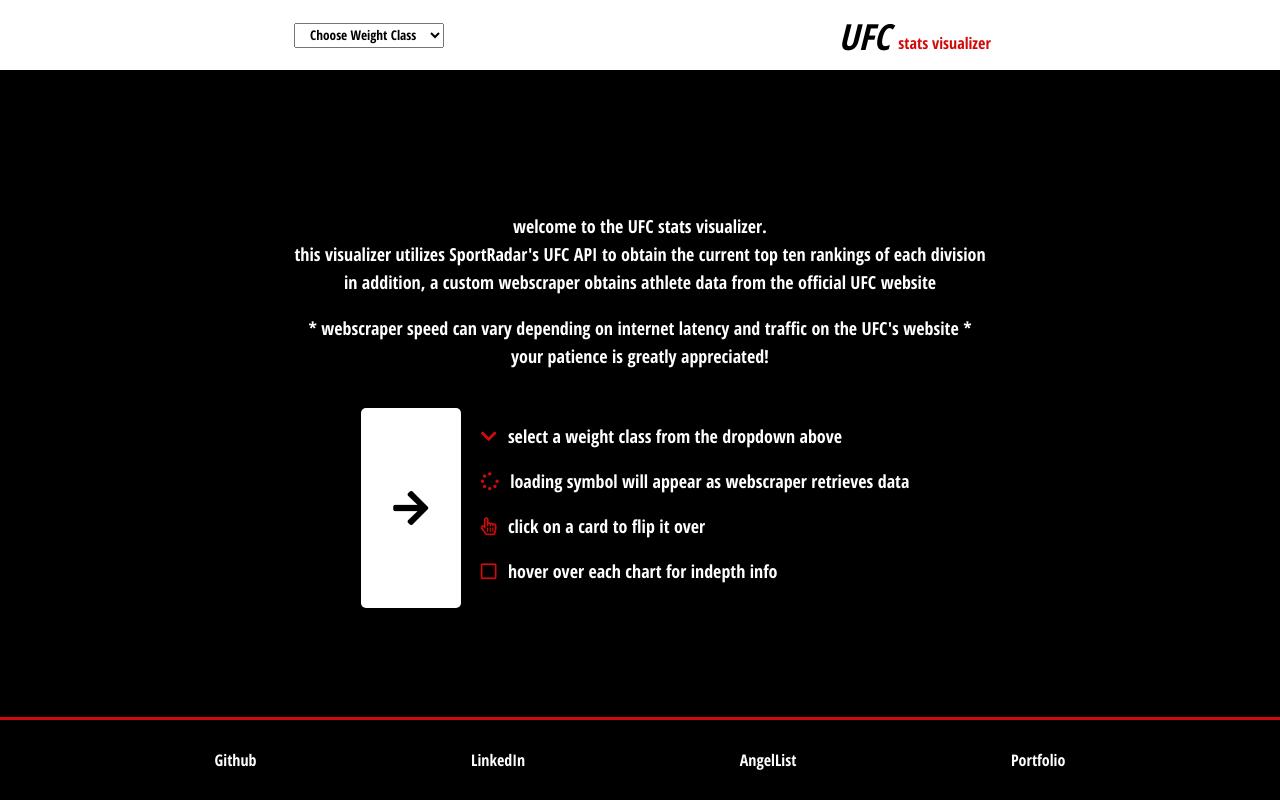
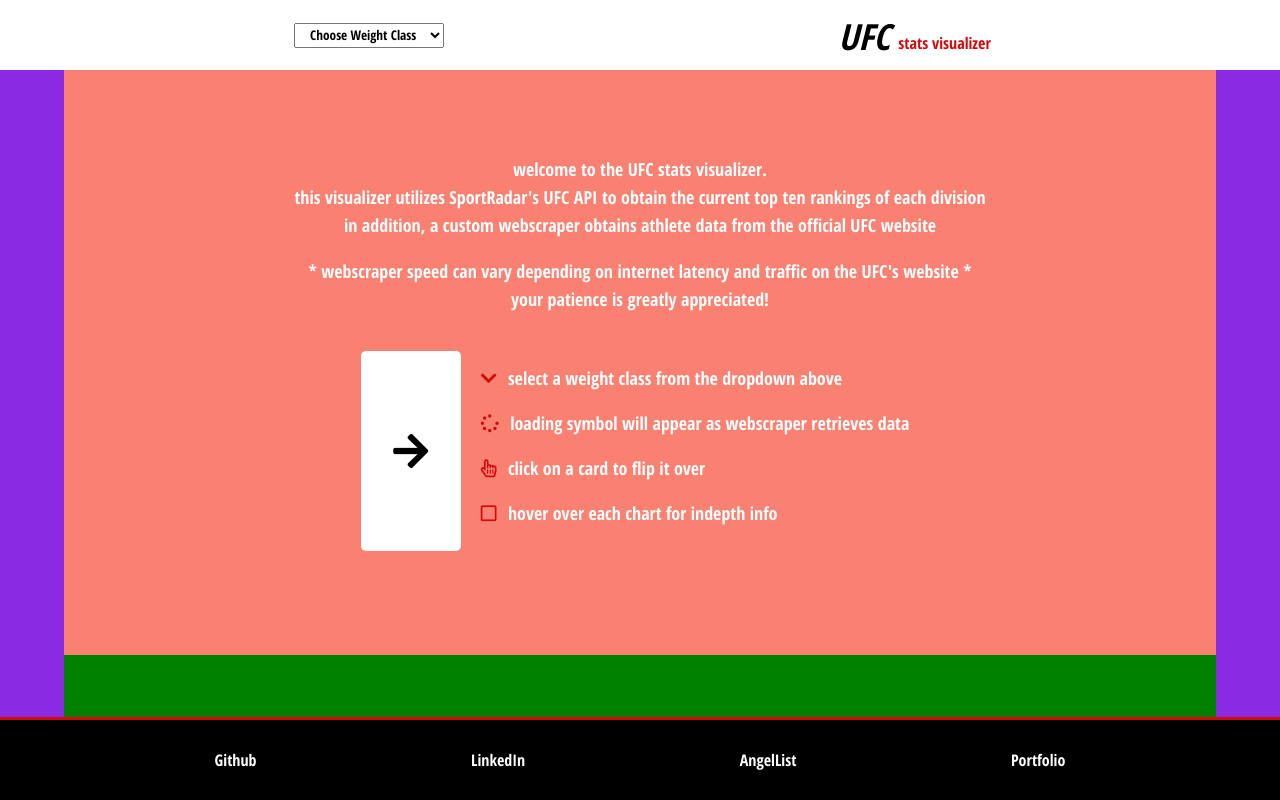
Before and after one commit to juansanchez721/ufc-stats-visualizer, a website built with webpack: page dist/index.html in a window 1280 px wide. Built offline with nearby package versions, Linux system fonts and the light colour scheme; files whose address does not match are found by name.

Commit message:
restructured element layout

```diff
--- /dev/null
+++ b/src/scripts/scroll.js
@@ -0,0 +1,5 @@
+
+
+const scroll = () => {
+
+}
--- a/src/styles/index.scss
+++ b/src/styles/index.scss
@@ -25,6 +25,11 @@
 }
 .body-container {
   background: black;
+  height: 90vh;
+  display: flex;
+  flex-direction: row;
+  min-width: 790px;
+
 }
 
 #navbar {
@@ -59,12 +64,15 @@
 
 
 .main-content {
-  padding: 70px 20px 0 20px;
+  padding: 70px 0px 0px 0px;
   min-width: 550px;
-
-  height: 90vh;
+  width: 100%;
+  height: initial;
   display: flex;
+  /* flex-direction: column; */
   justify-content: center;
+  background: blueviolet;
+  /* align-items: center; */
 }
 
 #fighter-pic {
@@ -77,8 +85,9 @@
 #data-container {
   color: white;
   width: 90%;
-  height: 700px;
-  overflow-x: auto;
+  background-color: green;
+  height: auto;
+   overflow-x: auto;
 }
 
 #data-container-inner{
@@ -92,8 +101,9 @@
   /* padding: 10px; */
   box-sizing: border-box;
   perspective: 4200px;
+  background: salmon;
   /* width: fit-content; */
-  height: 100%;
+  height: 90%;
 }
 
 
@@ -203,16 +213,13 @@
 }
 
 #fighter-info {
-  color: black;
+  color: #232323;
   font-size: 65px;
-  /* width: 50px; */
-  height: 100%;
+  width: 15%;
   padding-left: 10px;
   display: flex;
   align-items: center;
   flex-direction: column;
-  justify-content: flex-start;
-  font-weight: bolder;
     h1 {
   font-style: italic;
   margin-top: 15px;
@@ -270,7 +277,6 @@
 }
 
 svg {
-  height: fit-content;
 }
 
 .legend {
@@ -402,3 +408,9 @@
 ::-webkit-scrollbar-thumb:hover {
   background: #555;
 }
+
+.arrows {
+  width: 100%;
+  height: 10%;
+  /* background-color: blue; */
+}
```
Also changed, not shown: dist/index.html, dist/main.css, src/styles/index.css, 1 other file.
